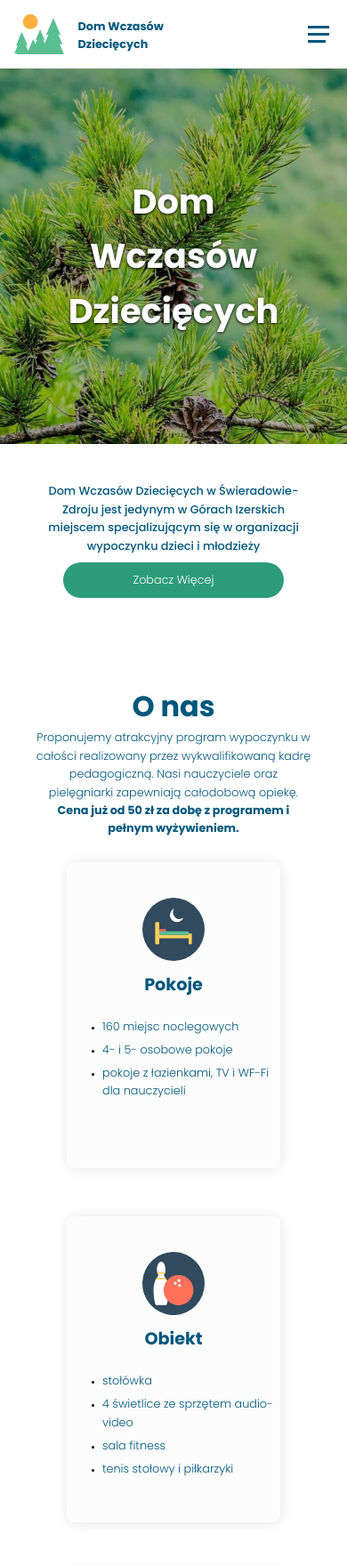
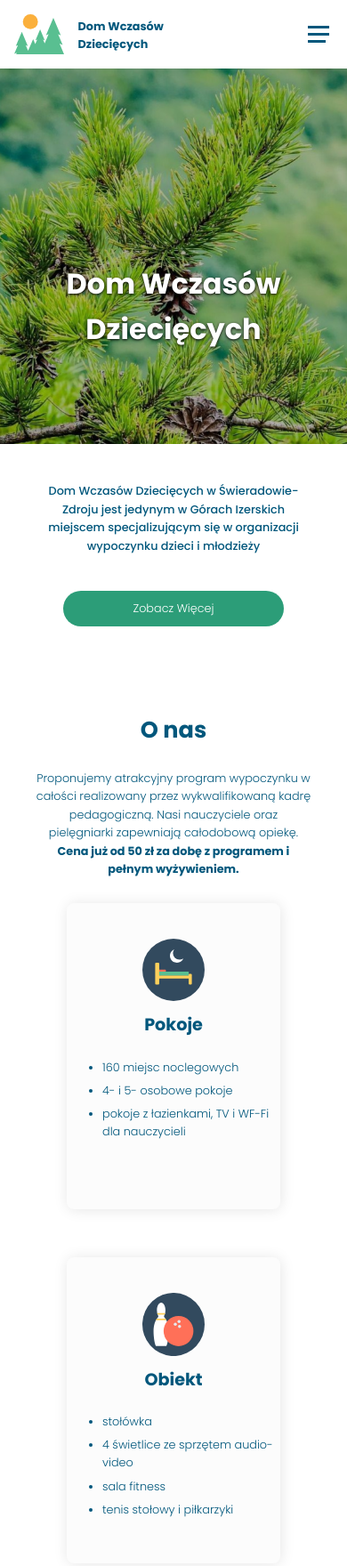
Before and after one commit to Bartoszkie/DWD, a website built with webpack: page index.html in a window 390 px wide. Shown: the top 1760 px of the page at 89% size. Built offline with nearby package versions, Linux system fonts and the light colour scheme; files whose address does not match are found by name.

Commit message:
small changes to rwd and tablet view

```diff
--- a/index.html
+++ b/index.html
@@ -65,7 +65,7 @@
     </section>
 
     <section class="section-about-us" id="about-us">
-        <h2 class="heading heading-h2 heading-blue">O nas</h2>
+        <h2 class="heading heading-h2 heading-blue m-b-m">O nas</h2>
         <p class="paragraph center-text paragraph">
             Proponujemy atrakcyjny program wypoczynku w całości realizowany przez wykwalifikowaną kadrę pedagogiczną.
             Nasi nauczyciele oraz pielęgniarki zapewniają całodobową opiekę.
@@ -80,19 +80,13 @@
                 </div>
                 <ul class="card__list">
                     <li class="card__list__item">
-                        <p class="paragraph">
                         160 miejsc noclegowych
-                        </p>
                     </li>
                     <li class="card__list__item">
-                        <p class="paragraph">
                         4- i 5- osobowe pokoje
-                        </p>
                     </li>
                     <li class="card__list__item">
-                        <p class="paragraph">
                         pokoje z łazienkami, TV i WF-Fi dla nauczycieli
-                        </p>
                     </li>
                 </ul>
             </div>
@@ -103,25 +97,17 @@
                 </div>
                 <ul class="card__list">
                     <li class="card__list__item">
-                        <p class="paragraph">
                         stołówka
-                        </p>
                     </li>
                     <li class="card__list__item">
-                        <p class="paragraph">
                         4 świetlice ze sprzętem
                         audio-video
-                        </p>
                     </li>
                     <li class="card__list__item">
-                        <p class="paragraph">
                         sala fitness
-                        </p>
                     </li>
                     <li class="card__list__item">
-                        <p class="paragraph">
                         tenis stołowy i piłkarzyki
-                        </p>
                     </li>
                 </ul>
             </div>
@@ -132,23 +118,17 @@
                 </div>
                 <ul class="card__list">
                     <li class="card__list__item">
-                        <p class="paragraph">
                         miejsce do organizacji
                         ogniska
-                        </p>
                     </li>
                     <li class="card__list__item">
-                        <p class="paragraph">
                         możliwość korzystania
                         z kompleksu boisk,
                         sali gimnastycznej
                         oraz placu zabaw
-                        </p>
                     </li>
                     <li class="card__list__item">
-                        <p class="paragraph">
                         plac zabaw
-                        </p>
                     </li>
                 </ul>
             </div>
@@ -192,14 +172,12 @@
             </div>
             <div class="offer-details__item">
                 <p class="paragraph paragraph--white weight--medium center-text">
-                    zakwaterowanie
-                    i wyżywienie w postaci 4 posiłków dziennie
+                    pomoc pedagogiczna wykwalifikowanych wychowawców DWD w wymiarze 14 godzin dziennie (8.00 - 22.00)
                 </p>
             </div>
             <div class="offer-details__item">
                 <p class="paragraph paragraph--white weight--medium center-text">
-                    zakwaterowanie
-                    i wyżywienie w postaci 4 posiłków dziennie
+                    opieka nocna pielęgniarki (podstawowe leki, środki opatrunkowe)
                 </p>
             </div>
         </div>
--- a/sass/abstract/_mixins.scss
+++ b/sass/abstract/_mixins.scss
@@ -10,6 +10,13 @@
 
         //900px
         @media only screen and (max-width: 56.25em) {
+            @content;
+        }
+    }
+
+    @if $breakpoint==tab-port-lg {
+        //936px
+        @media only screen and (max-width: 58.5em) {
             @content;
         }
     }
--- a/sass/base/_typography.scss
+++ b/sass/base/_typography.scss
@@ -4,10 +4,18 @@
 
     &-h1 {
         font-size: $section-headings-hg;
+
+        @include respond(phone) {
+            font-size: $section-headings-lg;
+        }
     }
 
     &-h2 {
         font-size: $section-headings-lg;
+
+        @include respond(phone) {
+            font-size: $section-headings-md;
+        }
     }
 
     &-h3 {
--- a/sass/base/_utilities.scss
+++ b/sass/base/_utilities.scss
@@ -16,5 +16,9 @@
 }
 
 .m-t-m {
-    margin-top: 1rem;
+    margin-top: 5rem;
 }
+
+.m-b-m {
+    margin-bottom: 3rem;
+}
--- a/sass/components/_cards.scss
+++ b/sass/components/_cards.scss
@@ -85,6 +85,9 @@
         }
 
         &__list__item {
+            color: $primary-color-blue;
+            font-size: $primary-font-size-norm;
+
             @include respond(phone) {
                 margin: .7rem 0;
             }
--- a/sass/components/_map.scss
+++ b/sass/components/_map.scss
@@ -4,6 +4,10 @@
     display: flex;
     flex-direction: column;
     justify-content: center;
+
+    @include respond(tab-port-lg) {
+        margin-left: 0rem;
+    }
 
     @include respond(tab-port) {
         width: 100%;
--- a/sass/components/_offer.scss
+++ b/sass/components/_offer.scss
@@ -67,6 +67,10 @@
     &__item {
         padding: 5rem;
 
+        @include respond(tab-port-lg) {
+            padding: 3.5rem;
+        }
+
         @include respond(tab-port) {
             padding: 3rem;
         }
--- a/sass/components/_offers.scss
+++ b/sass/components/_offers.scss
@@ -64,6 +64,10 @@
 
         border-radius: 2rem;
 
+        @include respond(tab-port-lg) {
+            grid-template-columns: repeat(2, 17rem);
+        }
+
         @include respond(tab-port) {
             grid-template-columns: repeat(2, 13rem);
         }
--- a/sass/pages/_home.scss
+++ b/sass/pages/_home.scss
@@ -22,10 +22,19 @@
 
     @include respond(phone) {
         &__box {
+            width: 100%;
+        }
 
+        &__box {
             &>h4,
             a {
                 display: none;
+            }
+        }
+
+        &__box {
+            &>h1 {
+                transform: translateY(7rem);
             }
         }
     }
@@ -154,6 +163,7 @@
 
     display: flex;
     justify-content: center;
+    flex-wrap: wrap;
     align-items: center;
 
     @include respond(tab-port) {
```
Also changed, not shown: sass/main.css, 1 other file. Lines whose indentation alone changed are shown as unchanged.
